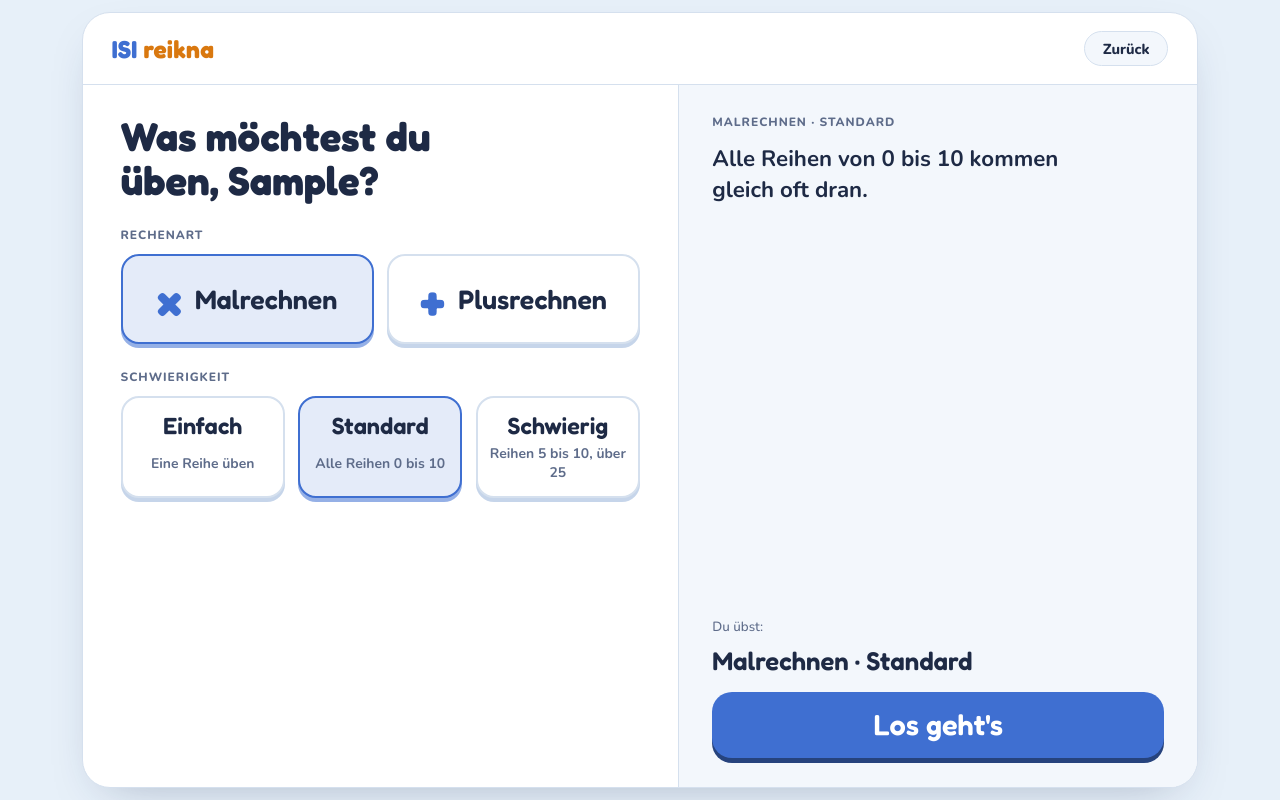
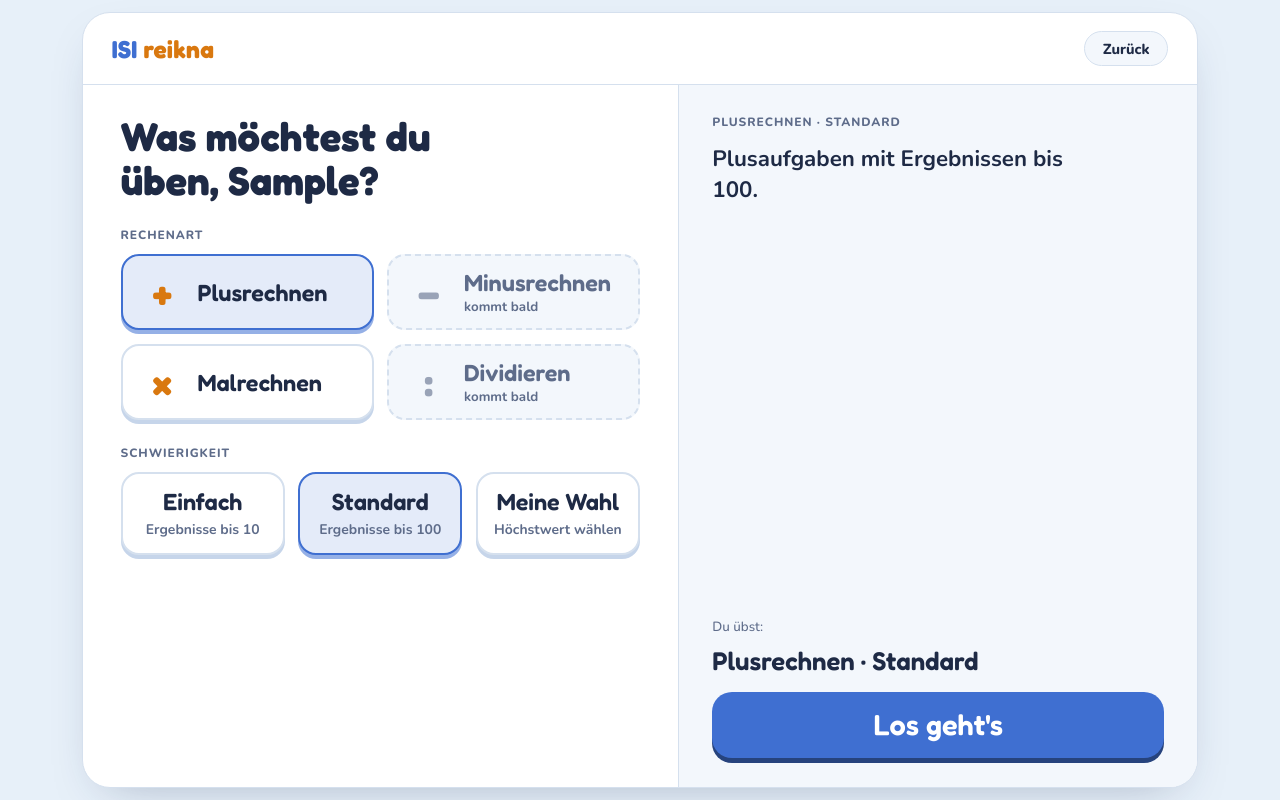
Before and after one commit to MrJMoKo/isi-reikna, a plain HTML site: page index.html in a window 1280 px wide. Both pictures are taken after typing "Sample" into the empty fields and a click on the button "Los geht's". Drawn offline with Linux system fonts and the light colour scheme.

Commit message:
Version 0.3: Anpassungen als Vorbereitung für Minus und Dividieren
- Auswahl: Rechenarten in zwei Zeilen (Plus | Minus, Mal | Dividieren),
  Minus und Dividieren als „kommt bald“ ausgegraut
- Stufen pro Rechenart; beim Wechsel der Rechenart bleibt die Position
- Plus: Einfach jetzt Ergebnisse bis 10, „Schwierig“ heißt „Meine Wahl“,
  Texte in der Mehrzahl („Ergebnisse bis …“)
- Gleichverteilung für kleine Bereiche angepasst (bis 10: jedes Ergebnis
  einzeln), Zehnerübergang-Wunsch nur wo möglich
- Rechenzeichen überall orange
- Übungen aus Version 0.2 werden übernommen (Plus Schwierig → Meine Wahl,
  Plus Einfach bleibt als „bis 20“ erkennbar)
- README: offene Erweiterung Malrechnen-Stufe „Individuell“

Co-Authored-By: Claude Opus 5.5 <noreply@anthropic.com>
Claude-Session: https://claude.ai/code/session_01Kqa39iMgENjXP2sbQ6oLpy

```diff
--- a/app.css
+++ b/app.css
@@ -282,3 +282,13 @@ button { touch-action: manipulation; -webkit-tap-highlight-color: transparent; }
 /* Logo: „ISI“ blau, „reikna“ in der Komplementärfarbe */
 .brand, .hello h1 { color: var(--primary); }
 .brand span, .hello h1 span { color: var(--brand-2); }
+
+/* Version 0.3: Rechenarten in zwei Zeilen (Plus | Minus, Mal | Dividieren), orange Rechenzeichen */
+.zeichen { color: var(--brand-2); }
+.choice.op { justify-content: flex-start; text-align: left; padding: calc(1.1 * var(--cq)) calc(1.6 * var(--cq)); font-size: clamp(16px, calc(2.1 * var(--cq)), 26px); }
+.choice.op b { color: var(--brand-2); width: 1.1em; text-align: center; font-size: 1.7em; }
+.choice.op span { display: grid; }
+.choice.op small { font-family: var(--font-body); font-weight: 700; font-size: clamp(11px, calc(1.2 * var(--cq)), 14px); color: var(--muted); }
+.choice.bald { cursor: default; background: var(--surface-2); border-style: dashed; box-shadow: none; color: var(--muted); }
+.choice.bald b { color: var(--muted); opacity: .6; }
+.choice.bald:active { transform: none; box-shadow: none; }
--- a/app.js
+++ b/app.js
@@ -1,4 +1,4 @@
-/* ISI reikna – Rechnen üben (Version 0.2.1)
+/* ISI reikna – Rechnen üben (Version 0.3)
    Reines JavaScript ohne Frameworks. Läuft direkt aus der Datei (Doppelklick auf index.html)
    oder von einem Webserver. Alle Daten bleiben im Browser des Geräts (localStorage). */
 'use strict';
@@ -31,25 +31,29 @@ const STERN_BILD = 'bilder/stern.svg';
 const ZAHLEN = [0, 1, 2, 3, 4, 5, 6, 7, 8, 9, 10];
 
 /* ======================= Rechenarten und Stufen ======================= */
-const STUFEN = ['einfach', 'standard', 'schwierig'];
+// Reihenfolge der Anzeige: Plus, (Minus), Mal, (Dividieren). Jede Rechenart hat ihre eigenen drei Stufen.
 const RECHENARTEN = {
+  plus: {
+    name: 'Plusrechnen', kurz: 'Plus', zeichen: '+', csv: '+', rechne: (a, b) => a + b,
+    stufenReihe: ['einfach', 'standard', 'individuell'],
+    stufen: {
+      einfach:     { name: 'Einfach',    info: 'Ergebnisse bis 10',  text: 'Plusaufgaben mit Ergebnissen bis 10.' },
+      standard:    { name: 'Standard',   info: 'Ergebnisse bis 100', text: 'Plusaufgaben mit Ergebnissen bis 100.' },
+      individuell: { name: 'Meine Wahl', info: 'Höchstwert wählen' },
+    },
+  },
   mal: {
     name: 'Malrechnen', kurz: 'Mal', zeichen: '×', csv: 'x', rechne: (a, b) => a * b,
+    stufenReihe: ['einfach', 'standard', 'schwierig'],
     stufen: {
       einfach:   { name: 'Einfach',   info: 'Eine Reihe üben' },
       standard:  { name: 'Standard',  info: 'Alle Reihen 0 bis 10', text: 'Alle Reihen von 0 bis 10 kommen gleich oft dran.' },
       schwierig: { name: 'Schwierig', info: 'Reihen 5 bis 10, über 25', text: 'Nur die Reihen 5 bis 10. Jedes Ergebnis ist größer als 25.' },
     },
   },
-  plus: {
-    name: 'Plusrechnen', kurz: 'Plus', zeichen: '+', csv: '+', rechne: (a, b) => a + b,
-    stufen: {
-      einfach:   { name: 'Einfach',   info: 'Ergebnis bis 20',  text: 'Plusaufgaben mit einem Ergebnis bis 20.' },
-      standard:  { name: 'Standard',  info: 'Ergebnis bis 100', text: 'Plusaufgaben mit einem Ergebnis bis 100.' },
-      schwierig: { name: 'Schwierig', info: 'Höchstwert wählen' },
-    },
-  },
 };
+// Position einer Stufe (0 = leicht, 1 = mittel, 2 = dritte Stufe), damit beim Wechsel der Rechenart die Stufe passt
+const stufenPosition = stufe => Math.max(...Object.values(RECHENARTEN).map(ra => ra.stufenReihe.indexOf(stufe)));
 
 const pick = arr => arr[Math.floor(Math.random() * arr.length)];
 const zufall = n => Math.floor(Math.random() * n);
@@ -77,15 +81,19 @@ function modusAus(w) {
         erzeuge: (g, benutzt) => freiAus(ZAHLEN.map(a => ({ a, b: g })), benutzt, z) });
     }
   } else {
-    const max = w.stufe === 'einfach' ? 20 : w.stufe === 'standard' ? 100 : w.max;
-    // 10 Ergebnis-Bereiche zwischen 2 und max, z. B. bei 100: 2–11, 12–21 … 92–100
-    const bereich = i => [2 + Math.floor(i * (max - 1) / 10), 1 + Math.floor((i + 1) * (max - 1) / 10)];
+    // einfachMax gibt es nur für alte Übungen (Version 0.2: Einfach war bis 20)
+    const max = w.stufe === 'individuell' ? w.max : w.stufe === 'standard' ? 100 : (w.einfachMax || 10);
+    const eigenerMax = w.stufe === 'individuell' || (w.stufe === 'einfach' && max !== 10);
+    // Bis zu 10 Ergebnis-Bereiche zwischen 2 und max, z. B. bei 100: 2–11, 12–21 … 92–100; bei 10: 2, 3, … 10
+    const anzahl = Math.min(10, max - 1);
+    const bereich = i => [2 + Math.floor(i * (max - 1) / anzahl), 1 + Math.floor((i + 1) * (max - 1) / anzahl)];
     Object.assign(m, {
       maxStellen: String(max).length,
-      option: w.stufe === 'schwierig' ? { max } : null,
-      optionText: w.stufe === 'schwierig' ? `bis ${max}` : '',
-      key: w.stufe === 'schwierig' ? `plus|schwierig|${max}` : `plus|${w.stufe}`,
-      gruppen: [0, 1, 2, 3, 4, 5, 6, 7, 8, 9],
+      maxErgebnis: max,
+      option: eigenerMax ? { max } : null,
+      optionText: eigenerMax ? `bis ${max}` : '',
+      key: w.stufe === 'standard' ? 'plus|standard' : `plus|${w.stufe}|${max}`,
+      gruppen: Array.from({ length: anzahl }, (_, i) => i),
       erzeuge: (g, benutzt, wunschUebergang) => {
         const [lo, hi] = bereich(g);
         for (let v = 0; v < 80; v++) {
@@ -109,7 +117,7 @@ function modusAus(w) {
 const SPEICHER_KEY = 'isi-reikna-daten';
 function leereDaten() {
   return { version: 2, pin: CONFIG.startPin, ton: true, letzterName: '',
-    letzteAuswahl: { rechenart: 'mal', stufe: 'standard', reihe: 2, max: 200 }, uebungen: [] };
+    letzteAuswahl: { rechenart: 'plus', stufe: 'standard', reihe: 2, max: 200 }, uebungen: [] };
 }
 // Ältere Übungen (Version 0.1: nur Mal, Stufe „normal“) in das neue Format bringen
 function migriere(u) {
@@ -119,6 +127,9 @@ function migriere(u) {
     u.option = u.option || null;
     u.modus = 'mal|standard';
   }
+  // Version 0.2 → 0.3: Plus „Schwierig“ heißt jetzt „Meine Wahl“, Plus „Einfach“ war damals bis 20
+  if (u.rechenart === 'plus' && u.stufe === 'schwierig') { u.stufe = 'individuell'; u.modus = `plus|individuell|${(u.option || {}).max}`; }
+  if (u.rechenart === 'plus' && u.stufe === 'einfach' && u.modus === 'plus|einfach') { u.option = { max: 20 }; u.modus = 'plus|einfach|20'; }
   (u.rechnungen || []).forEach(r => {
     if (!r.op) r.op = 'mal';
     if (r.loesung === undefined) r.loesung = r.op === 'plus' ? r.a + r.b : r.a * r.b;
@@ -132,6 +143,7 @@ function laden() {
     if (d && (d.version === 1 || d.version === 2) && Array.isArray(d.uebungen)) {
       const neu = Object.assign(leereDaten(), d, { version: 2 });
       neu.letzteAuswahl = Object.assign(leereDaten().letzteAuswahl, d.letzteAuswahl);
+      if (neu.letzteAuswahl.rechenart === 'plus' && neu.letzteAuswahl.stufe === 'schwierig') neu.letzteAuswahl.stufe = 'individuell';
       neu.uebungen.forEach(migriere);
       return neu;
     }
@@ -156,11 +168,13 @@ const fmtMin = ms => { const s = Math.round(ms / 1000); return `${Math.floor(s /
 const fmtDatum = iso => { const d = new Date(iso); return d.toLocaleDateString('de-AT', { day: '2-digit', month: '2-digit', year: '2-digit' }) + ', ' + d.toLocaleTimeString('de-AT', { hour: '2-digit', minute: '2-digit' }); };
 const zeichenVon = r => RECHENARTEN[r.op] ? RECHENARTEN[r.op].zeichen : '×';
 const aufgabeText = r => `${r.a} ${zeichenVon(r)} ${r.b}`;
-const fmtR = r => r ? `${fmtS(r.ms)} <small>(${r.a}${zeichenVon(r)}${r.b})</small>` : '–';
+// Wie aufgabeText, aber mit farbigem Rechenzeichen (für die Anzeige)
+const aufgabeHtml = r => `${r.a} <span class="zeichen">${zeichenVon(r)}</span> ${r.b}`;
+const fmtR = r => r ? `${fmtS(r.ms)} <small>(${r.a}<span class="zeichen">${zeichenVon(r)}</span>${r.b})</small>` : '–';
 const stufeFuer = richtig => CONFIG.stufen.find(s => richtig >= s.ab);
 function modusVonUebung(u) {
   const o = u.option || {};
-  return modusAus({ rechenart: u.rechenart, stufe: u.stufe, reihe: o.reihe, max: o.max });
+  return modusAus({ rechenart: u.rechenart, stufe: u.stufe, reihe: o.reihe, max: o.max, einfachMax: u.stufe === 'einfach' ? o.max : undefined });
 }
 
 function auswerten(rechnungen) {
@@ -194,7 +208,7 @@ function neueRunde(modus, key) {
   const anzahl = new Map(modus.gruppen.map(g => [g, 0]));
   letzteGruppen(key, modus.key, CONFIG.historie - n).forEach(g => { if (anzahl.has(g)) anzahl.set(g, anzahl.get(g) + 1); });
   const ueber = Math.round(n * CONFIG.plusUebergangAnteil);
-  const wuensche = modus.rechenart === 'plus' ? mische(Array.from({ length: n }, (_, i) => i < ueber)) : [];
+  const wuensche = modus.rechenart === 'plus' && modus.maxErgebnis > 10 ? mische(Array.from({ length: n }, (_, i) => i < ueber)) : [];
   const benutzt = new Set(), runde = [];
   for (let k = 0; k < n; k++) {
     const reihenfolge = mische(modus.gruppen.slice()).sort((x, y) => anzahl.get(x) - anzahl.get(y));
@@ -306,22 +320,20 @@ $('#name-form').addEventListener('submit', e => {
 /* ======================= Auswahl: Rechenart und Stufe ======================= */
 const auswahl = Object.assign({}, db.letzteAuswahl);
 function zeigeAuswahl() {
-  if (!RECHENARTEN[auswahl.rechenart]) auswahl.rechenart = 'mal';
-  if (!STUFEN.includes(auswahl.stufe)) auswahl.stufe = 'standard';
+  if (!RECHENARTEN[auswahl.rechenart]) auswahl.rechenart = 'plus';
+  const reihe = RECHENARTEN[auswahl.rechenart].stufenReihe;
+  if (!reihe.includes(auswahl.stufe)) auswahl.stufe = reihe[stufenPosition(auswahl.stufe)] || 'standard';
   if (!ZAHLEN.includes(auswahl.reihe)) auswahl.reihe = 2;
   if (!CONFIG.plusHoechstwerte.includes(auswahl.max)) auswahl.max = 200;
   const ra = RECHENARTEN[auswahl.rechenart];
   $('#a-title').textContent = `Was möchtest du üben, ${spiel.kind}?`;
   document.querySelectorAll('[data-rechenart]').forEach(b => b.setAttribute('aria-pressed', String(b.dataset.rechenart === auswahl.rechenart)));
-  document.querySelectorAll('[data-stufe]').forEach(b => {
-    b.setAttribute('aria-pressed', String(b.dataset.stufe === auswahl.stufe));
-    b.querySelector('small').textContent = ra.stufen[b.dataset.stufe].info;
-  });
+  $('#a-stufen').innerHTML = ra.stufenReihe.map(st => `<button type="button" class="choice level" data-stufe="${st}" aria-pressed="${st === auswahl.stufe}">${ra.stufen[st].name}<small>${ra.stufen[st].info}</small></button>`).join('');
   const opt = $('#a-option');
   if (auswahl.rechenart === 'mal' && auswahl.stufe === 'einfach') {
     opt.innerHTML = `<h3>Welche Reihe möchtest du üben?</h3><div class="choice-grid six">${ZAHLEN.map(r =>
       `<button type="button" class="choice" data-reihe="${r}" aria-pressed="${r === auswahl.reihe}">${r}er</button>`).join('')}</div>`;
-  } else if (auswahl.rechenart === 'plus' && auswahl.stufe === 'schwierig') {
+  } else if (auswahl.rechenart === 'plus' && auswahl.stufe === 'individuell') {
     opt.innerHTML = `<h3>Bis zu welchem Ergebnis?</h3><div class="choice-grid three">${CONFIG.plusHoechstwerte.map(m =>
       `<button type="button" class="choice" data-max="${m}" aria-pressed="${m === auswahl.max}">bis ${m}</button>`).join('')}</div>`;
   } else {
@@ -332,7 +344,11 @@ function zeigeAuswahl() {
 $('#s-auswahl').addEventListener('click', e => {
   const b = e.target.closest('[data-rechenart], [data-stufe], [data-reihe], [data-max]');
   if (!b) return;
-  if (b.dataset.rechenart) auswahl.rechenart = b.dataset.rechenart;
+  if (b.dataset.rechenart) {
+    const pos = stufenPosition(auswahl.stufe);
+    auswahl.rechenart = b.dataset.rechenart;
+    auswahl.stufe = RECHENARTEN[auswahl.rechenart].stufenReihe[pos] || 'standard';
+  }
   if (b.dataset.stufe) auswahl.stufe = b.dataset.stufe;
   if (b.dataset.reihe !== undefined) auswahl.reihe = Number(b.dataset.reihe);
   if (b.dataset.max) auswahl.max = Number(b.dataset.max);
@@ -386,7 +402,7 @@ window.addEventListener('orientationchange', () => setTimeout(() => { setzeEinhe
 function zeigeAufgabe() {
   const t = spiel.aufgaben[spiel.i];
   spiel.eingabe = ''; spiel.gesperrt = false; spiel.t0 = Date.now();
-  $('#task').textContent = `${aufgabeText(t)} =`;
+  $('#task').innerHTML = `${aufgabeHtml(t)} =`;
   $('#counter').textContent = `Aufgabe ${spiel.i + 1} von ${CONFIG.aufgabenProRunde} · ${RECHENARTEN[spiel.modus.rechenart].name}`;
   $('#dots').innerHTML = spiel.aufgaben.map((_, j) => `<i class="${j < spiel.rechnungen.length ? (spiel.rechnungen[j].richtig ? 'ok' : 'no') : j === spiel.i ? 'now' : ''}"></i>`).join('');
   $('#feedback').hidden = true;
@@ -423,7 +439,7 @@ function pruefe() {
   fb.innerHTML = `<div class="fb-icon">${ok
       ? '<svg viewBox="0 0 48 48" aria-hidden="true"><circle cx="24" cy="24" r="22" fill="currentColor"/><path d="M14 25l7 7 13-15" stroke="#fff" stroke-width="5" fill="none" stroke-linecap="round" stroke-linejoin="round"/></svg>'
       : '<svg viewBox="0 0 48 48" aria-hidden="true"><circle cx="24" cy="24" r="22" fill="currentColor"/><path d="M16 16l16 16M32 16L16 32" stroke="#fff" stroke-width="5" fill="none" stroke-linecap="round"/></svg>'}</div>
-    <div class="fb-text"><b>${ok ? 'Richtig!' : 'Leider falsch.'}</b><span>${ok ? 'Toll gerechnet.' : `Richtig ist: ${aufgabeText(t)} = ${t.loesung}`}</span>
+    <div class="fb-text"><b>${ok ? 'Richtig!' : 'Leider falsch.'}</b><span>${ok ? 'Toll gerechnet.' : `Richtig ist: ${aufgabeHtml(t)} = ${t.loesung}`}</span>
     <div class="auto-bar"><i style="animation-duration:${wartezeit}ms"></i></div></div>
     <button class="big-btn" type="button" id="next">${letzte ? 'Zum Ergebnis' : 'Weiter'}</button>`;
   fb.hidden = false;
@@ -497,8 +513,8 @@ function zeigeErgebnis(u) {
   $('#r-mode').textContent = modusVonUebung(u).label;
   $('#r-correct').textContent = `${a.richtig} von ${CONFIG.aufgabenProRunde}`;
   $('#r-total').textContent = fmtMin(u.dauerMs);
-  $('#r-fast').innerHTML = `${fmtS(a.schnellste.ms)} <small>bei ${aufgabeText(a.schnellste)}</small>`;
-  $('#r-slow').innerHTML = `${fmtS(a.langsamste.ms)} <small>bei ${aufgabeText(a.langsamste)}</small>`;
+  $('#r-fast').innerHTML = `${fmtS(a.schnellste.ms)} <small>bei ${aufgabeHtml(a.schnellste)}</small>`;
+  $('#r-slow').innerHTML = `${fmtS(a.langsamste.ms)} <small>bei ${aufgabeHtml(a.langsamste)}</small>`;
 }
 
 /* ======================= PIN ======================= */
@@ -586,7 +602,7 @@ function oeffneDetail(id) {
   $('#d-slow').innerHTML = fmtR(a.langsamste);
   $('#d-info-head').textContent = plus ? 'Zehnerübergang' : 'Reihe';
   $('#calcs').innerHTML = u.rechnungen.length
-    ? u.rechnungen.map((r, j) => `<tr><td>${j + 1}</td><td><b>${aufgabeText(r)}</b></td><td>${plus ? (r.uebergang ? 'ja' : 'nein') : r.reihe + 'er'}</td>
+    ? u.rechnungen.map((r, j) => `<tr><td>${j + 1}</td><td><b>${aufgabeHtml(r)}</b></td><td>${plus ? (r.uebergang ? 'ja' : 'nein') : r.reihe + 'er'}</td>
       <td>${r.eingabe}</td><td>${r.loesung}</td>
       <td><span class="pill ${r.richtig ? 'ok' : 'no'}">${r.richtig ? 'richtig' : 'falsch'}</span></td><td>${fmtS(r.ms)}</td></tr>`).join('')
     : '<tr><td colspan="7">In dieser Runde wurde keine Aufgabe beantwortet.</td></tr>';
--- a/index.html
+++ b/index.html
@@ -50,17 +50,15 @@
         <div class="choose-group">
           <h3>Rechenart</h3>
           <div class="choice-grid two">
-            <button type="button" class="choice op" data-rechenart="mal"><b>×</b>Malrechnen</button>
-            <button type="button" class="choice op" data-rechenart="plus"><b>+</b>Plusrechnen</button>
+            <button type="button" class="choice op" data-rechenart="plus"><b>+</b><span>Plusrechnen</span></button>
+            <button type="button" class="choice op bald" disabled><b>−</b><span>Minusrechnen<small>kommt bald</small></span></button>
+            <button type="button" class="choice op" data-rechenart="mal"><b>×</b><span>Malrechnen</span></button>
+            <button type="button" class="choice op bald" disabled><b>:</b><span>Dividieren<small>kommt bald</small></span></button>
           </div>
         </div>
         <div class="choose-group">
           <h3>Schwierigkeit</h3>
-          <div class="choice-grid three">
-            <button type="button" class="choice level" data-stufe="einfach">Einfach<small></small></button>
-            <button type="button" class="choice level" data-stufe="standard">Standard<small></small></button>
-            <button type="button" class="choice level" data-stufe="schwierig">Schwierig<small></small></button>
-          </div>
+          <div class="choice-grid three" id="a-stufen"></div>
         </div>
       </div>
       <div class="choose-side">
@@ -199,7 +197,7 @@
         <button class="side-btn" type="button" id="import-json">Sicherung importieren<small>Übungen aus Datei hinzufügen</small></button>
         <button class="side-btn" type="button" id="pin-change">PIN ändern<small>Neue 4-stellige PIN festlegen</small></button>
         <input type="file" id="import-file" accept=".json,application/json" hidden>
-        <p class="version">ISI reikna · Version 0.2.1</p>
+        <p class="version">ISI reikna · Version 0.3</p>
       </aside>
     </div>
   </section>
```
Also changed, not shown: 1 other file.
